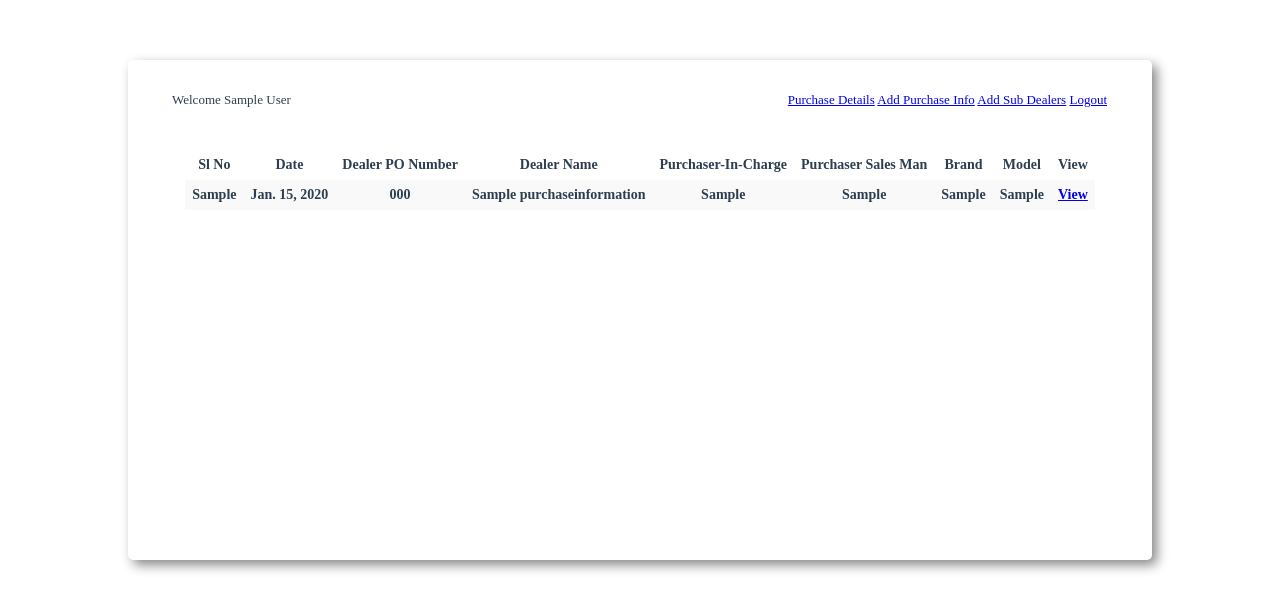
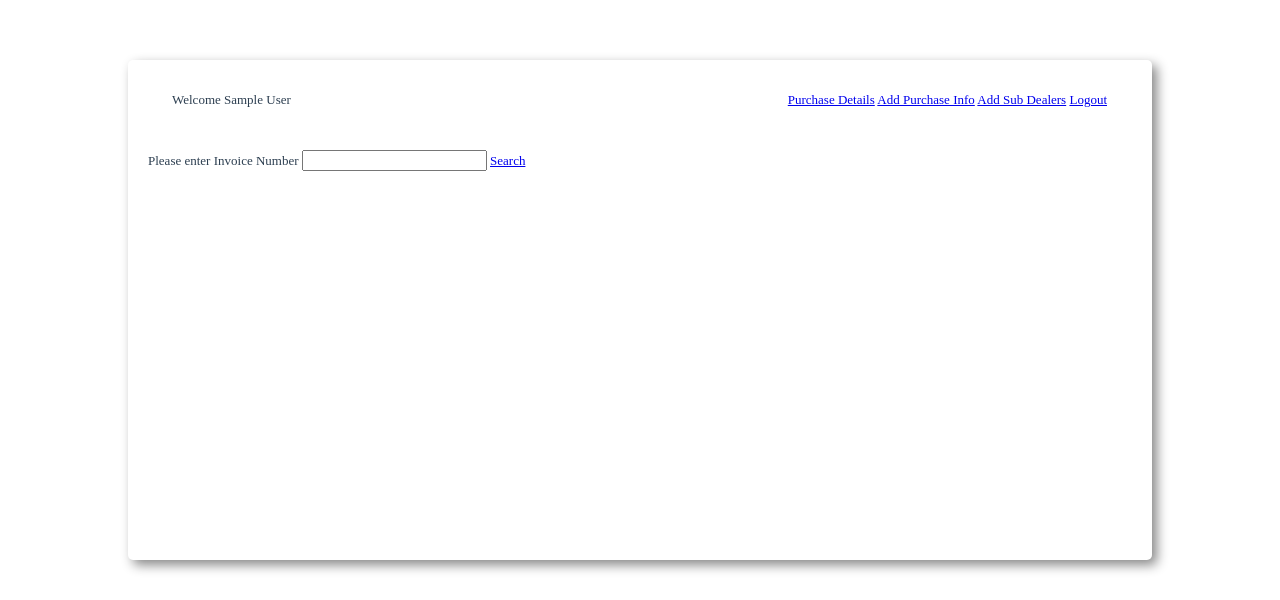
Before and after one commit to technomicssolutions/Request-Delivery-and-Installation, a Django app: page / in a window 1280 px wide. Shown: the top 600 px of the page. Run offline with Django 3.2, Linux system fonts and the light colour scheme; a user stored in the database is signed in; tables that the repository leaves empty hold one stand-in row (values such as "Sample post"); lists and menus that the app fills with data are empty; some libraries are stand-ins or nearby versions.

Commit message:
Added customer view of purchase info

```diff
--- a/request_delivery_installation/request_delivery_installation/urls.py
+++ b/request_delivery_installation/request_delivery_installation/urls.py
@@ -19,6 +19,7 @@ urlpatterns = patterns('',
     url(r'^fetch_purchase_sales_men/$', FetchPurchaseSalesManList.as_view(), name='fetch_purchase_sales_men'),
     url(r'^fetch_dealers/$', FetchDealersList.as_view(), name='fetch_dealers'),
     url(r'^purchase_info/(?P<purchase_info_id>[\d+]+)/$', login_required(PurchaseInfoView.as_view()), name='purchase_info'),
+    url(r'^search_purchase_info/(?P<invoice_no>[\w-]+)/$', login_required(SearchPurchaseInfo.as_view()), name="search_purchase_info"),
 
     url(r'^admin/doc/', include('django.contrib.admindocs.urls')),
     url(r'^admin/', include(admin.site.urls)),
--- a/request_delivery_installation/web/static/js/controllers.js
+++ b/request_delivery_installation/web/static/js/controllers.js
@@ -453,3 +453,16 @@ function AddEditPurchaseInfoController($scope, $element, $http, $timeout, $locat
     	}
     }
 }
+
+function HomeController($scope, $element, $http, $timeout, $location)
+{
+	$scope.error_flag = false;
+	$scope.init = function(csrf_token)
+    {
+        $scope.csrf_token = csrf_token;
+    }
+    $scope.search_purchase_info = function (){
+    	console.log($scope.invoice_number);
+    	document.location.href ='/search_purchase_info/'+$scope.invoice_number+'/';
+    }
+}
--- a/request_delivery_installation/web/templates/home.html
+++ b/request_delivery_installation/web/templates/home.html
@@ -2,6 +2,7 @@
 {% block title %}Home
 {% endblock title %}
 {% block controller %}
+	ng-controller="HomeController" ng-init="init('{{csrf_token}}')"
 {% endblock controller %}
 {% block body_id %}home{% endblock %}"
 
@@ -9,6 +10,17 @@
 	<div class="contents">
 		{% include 'header.html' %}
 		<div class="subcontents">
+			{% if user.userprofile_set.all.0.user_type == 'customer/dealer' %}
+				{% if message %}
+					<p class="error_message"> {{message}} </p>
+				{% endif %}
+					<div>
+						Please enter Invoice Number
+						<input type="text" name="invoice_number" ng-model="invoice_number">
+						<a href="#" ng-click="search_purchase_info()">Search</a>
+					</div>
+
+			{% else %}
 				<table border="0" class="subcontent_table" cellspacing="0">
 					<tr>
 						<th>Sl No</th>
@@ -36,6 +48,8 @@
 							</tr>
 						{% endfor %}
 					{% endif %}
+				</table>
+			{% endif %}
 		</div>
 	</div>
 {% endblock content%}
--- a/request_delivery_installation/web/views.py
+++ b/request_delivery_installation/web/views.py
@@ -285,3 +285,22 @@ class PurchaseInfoView(View):
             context = {'result': 'error', 'message': str(ex), 'purchase': purchase_info,}
 
         return render(request,'view_purchase_info.html', context)
+
+class SearchPurchaseInfo(View):
+
+    def get(self, request, *args, **kwargs):
+
+        try:
+            purchase_info = PurchaseInformation.objects.get(invoice_no=kwargs['invoice_no'])
+            purchase_info.installation_requested_date = purchase_info.installation_requested_date.strftime('%Y-%m-%d')
+        except PurchaseInformation.DoesNotExist:
+            purchase_info = None
+            message = 'No Purchase Information with this Invoice No is Available'
+            context = {
+                'message': message
+            }
+            return render(request, 'home.html', context)
+        context = {
+            'purchase': purchase_info,
+        }
+        return render(request, 'view_purchase_info.html', context)
```
Lines whose indentation alone changed are shown as unchanged.
